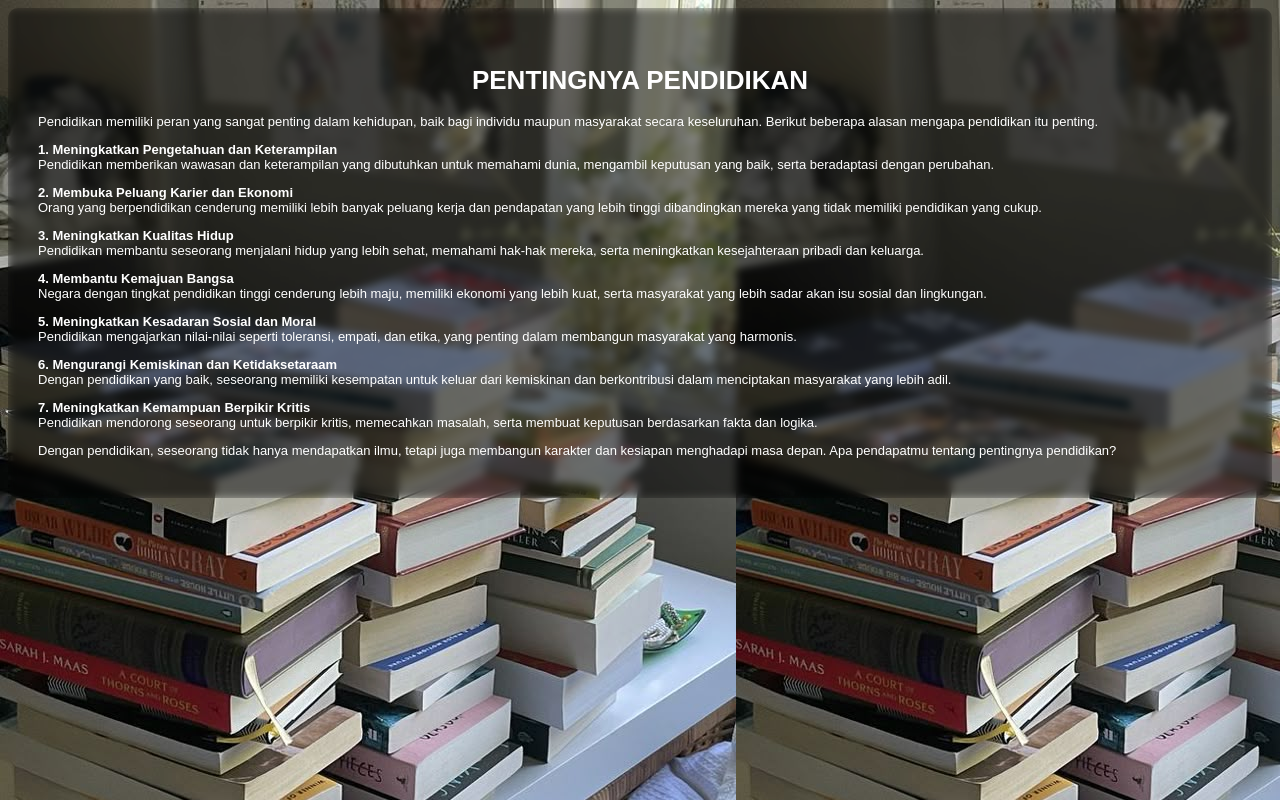
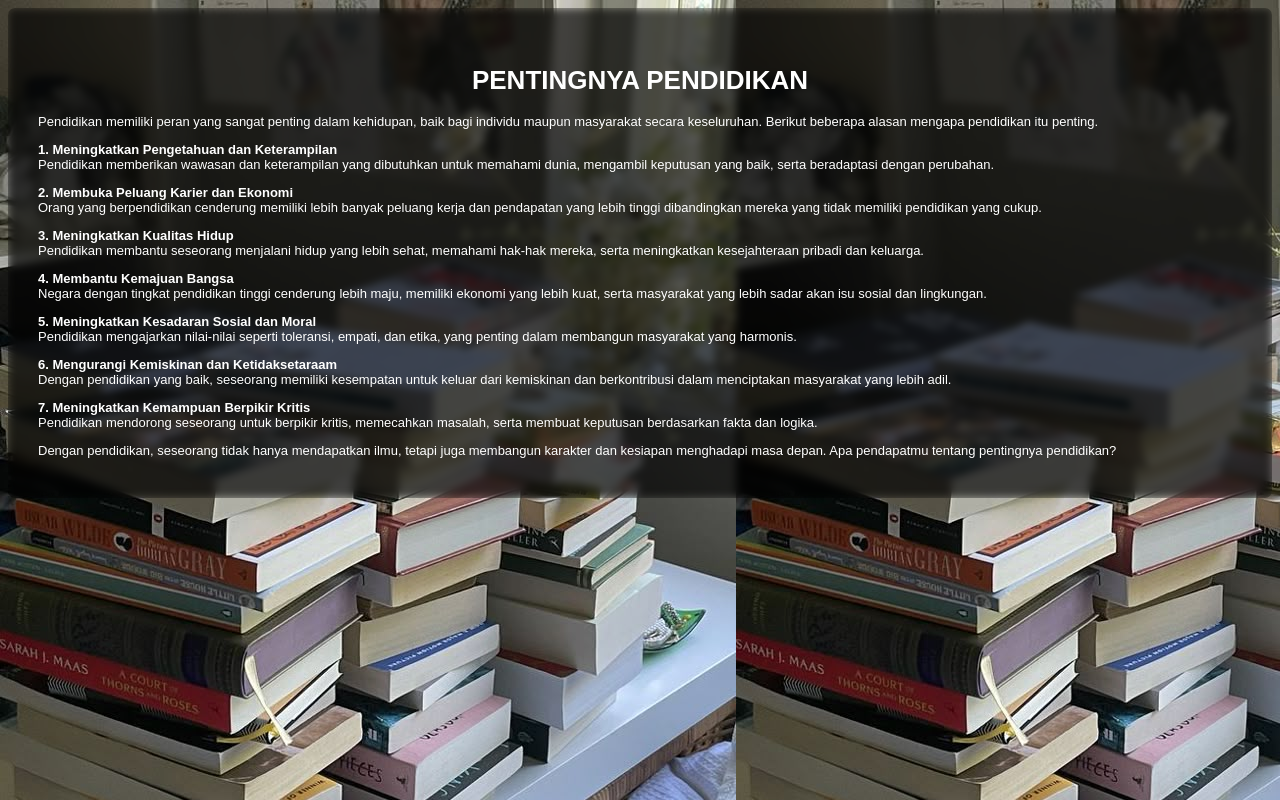
Before and after one commit to inuszm/pendidikan, a plain HTML site: page index.html in a window 1280 px wide. Drawn offline with nearby package versions, Linux system fonts and the light colour scheme.

Commit message:
Add files via upload

```diff
--- a/style.css
+++ b/style.css
@@ -9,8 +9,8 @@ body {
   justify-content: center;
   background-position: center;
   background: transparent;
-  backdrop-filter: blur(4px) brightness(50%);
-  border-radius: 10px;
+  backdrop-filter: blur(4px) brightness(33%);
+  border-radius: 7px;
   padding: 40px 30px;
   font-size: small;
   font-family: Arial, Helvetica, sans-serif;
```
